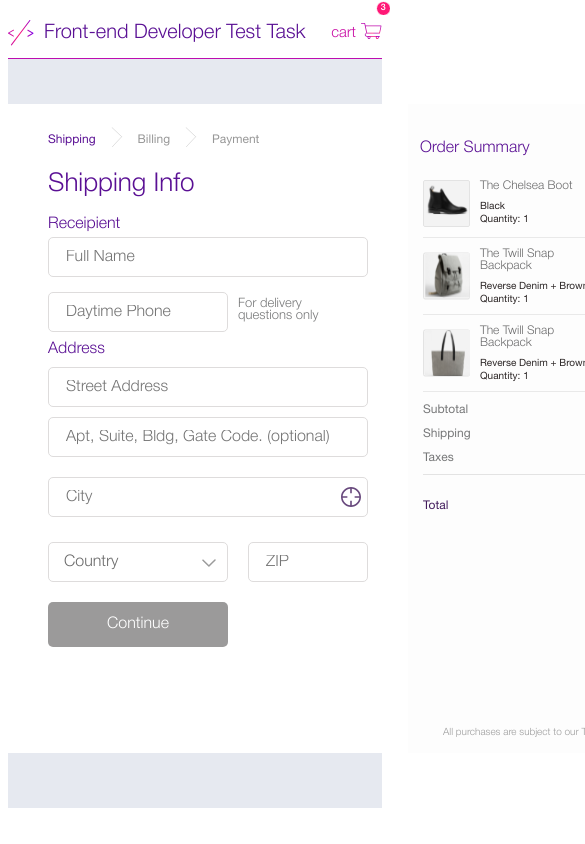
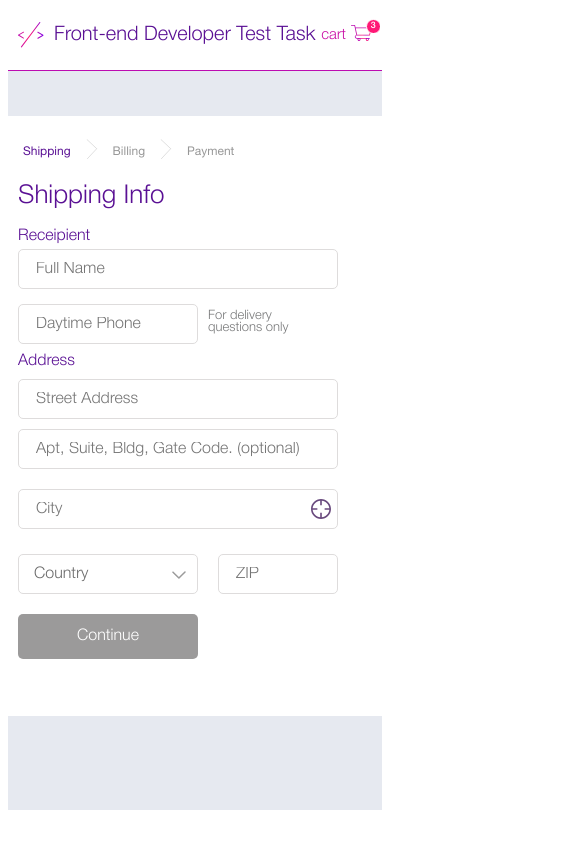
Before and after one commit to vkrysin/OrderPayment, a Vue app: page / in a window 390 px wide. Shown: the top 844 px of the page, 585 px wide, since content can reach past the window. Built offline with nearby package versions, Linux system fonts and the light colour scheme.

Commit message:
refactor: improve adaptive for mobile devices

```diff
--- a/src/components/OrderSummary.vue
+++ b/src/components/OrderSummary.vue
@@ -140,4 +140,10 @@ header {
   margin: 216px 20px 15px 35px;
   @include connectFont('Helvetica', 300, 10px, #9c9c9c);
 }
+
+@media screen and (max-width: 768px) {
+  .summary-container {
+    display: none;
+  }
+}
 </style>
--- a/src/components/PaymentForm.vue
+++ b/src/components/PaymentForm.vue
@@ -1,7 +1,7 @@
 <template>
   <div class="main">
     <header>
-      <div class="payment-container">
+      <div class="payment-header-container">
         <div class="logo">
           <img src="../assets/logo.svg" alt="logo" />
           <h1>Front-end Developer Test Task</h1>
@@ -132,8 +132,9 @@ header {
   color: #5a1094;
 }
 
-.payment-container {
-  margin: 0 auto;
+.payment-header-container {
+  margin: 10px auto;
+  padding: 0 10px;
   height: 50px;
   max-width: 700px;
   display: flex;
@@ -184,6 +185,8 @@ header {
   border-radius: 5px;
 
   .payment-process {
+    margin: 0 auto;
+    min-height: 600px;
     width: 400px;
     background: #ffffff;
   }
@@ -193,20 +196,16 @@ header {
   .container {
     max-width: 400px;
   }
+  .content {
+    width: auto;
+  }
+  .panel {
+    padding-left: 15px;
+  }
 }
 @media screen and (max-width: 415px) {
-  .container {
-    margin-right: 20px;
-    height: auto;
-    flex-direction: column;
-    align-items: flex-end;
-  }
-  .goods-basket {
-    .goods-basket-total {
-      .goods-basket-total__value {
-        top: -7px;
-      }
-    }
+  .panel {
+    padding-left: 0;
   }
 }
 </style>
@@ -229,4 +228,5 @@ header {
   margin-left: 3px;
   @include connectFont('Helvetica', 400, 12px, #e30000);
 }
+
 </style>
--- a/src/components/ShippingInfo.vue
+++ b/src/components/ShippingInfo.vue
@@ -313,6 +313,19 @@ header {
 .disabled {
   background: rgb(155, 154, 154);
 }
+
+@media screen and (max-width: 768px) {
+  .shipping-container {
+    margin-left: 30px;
+    width: auto;
+  }
+}
+@media screen and (max-width: 415px) {
+  .shipping-container {
+    margin-left: 10px;
+    width: auto;
+  }
+}
 </style>
 
 <style lang="scss">
```
